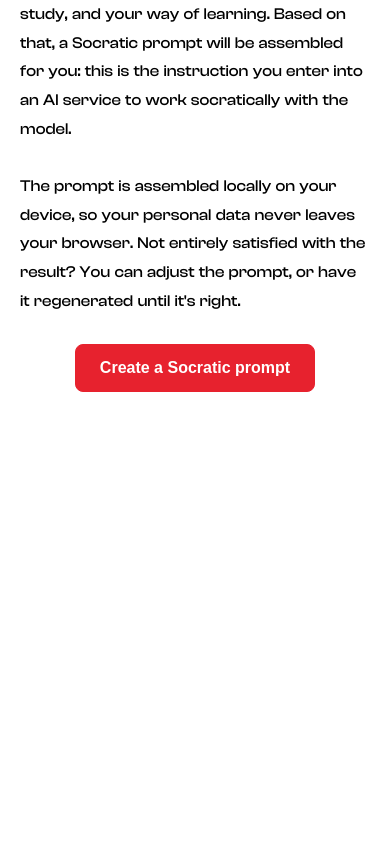
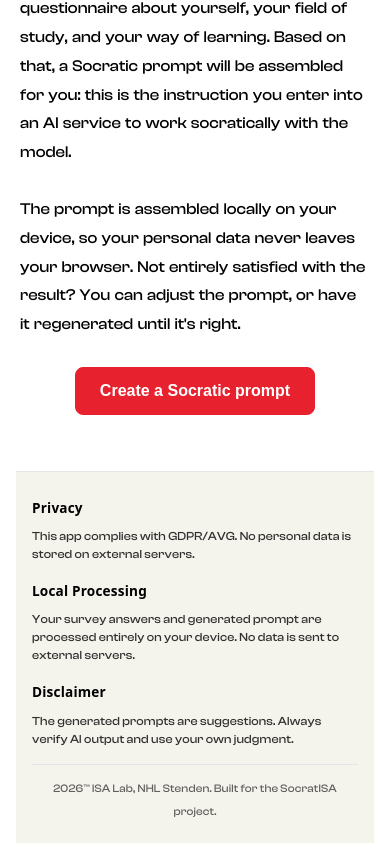
Before and after one commit to NHLStenden-ISAL/SocratISA, a React (Vite) app: page /#/ in a window 390 px wide. Shown: the part 5418-6273 px from the top of the page. Before the commit the page ends 5850 px from the top, so only its background shows below. Built offline with nearby package versions, Linux system fonts and the light colour scheme; a web font is replaced by a local one.

Commit message:
feat: footer component

```diff
--- a/src/App.css
+++ b/src/App.css
@@ -2,10 +2,13 @@
   max-width: 840px;
   margin: 0 auto;
   padding: 24px;
-  display: grid;
+  display: flex;
+  flex-direction: column;
   gap: 16px;
   text-align: left;
   position: relative;
+  min-height: 100svh;
+  box-sizing: border-box;
 }
 
 .error-boundary {
--- a/src/App.tsx
+++ b/src/App.tsx
@@ -13,6 +13,7 @@ import { useTheme } from './contexts/useTheme'
 import { useLanguage } from './contexts/useLanguage'
 import { useServices } from './contexts/useServices'
 import { useGPUStatus } from './hooks'
+import { Footer } from './components/Footer/Footer'
 
 /** Mapping van routes naar paginatitels. */
 const PAGE_TITLES: Record<string, string> = {
@@ -140,6 +141,8 @@ function App() {
       <main id="main-content">
         <Outlet />
       </main>
+
+      <Footer />
     </div>
   )
 }
--- /dev/null
+++ b/src/components/Footer/Footer.css
@@ -0,0 +1,89 @@
+.site-footer {
+  margin-top: auto;
+  padding: 32px 24px 24px;
+  border-top: 1px solid var(--border);
+  background: var(--code-bg);
+}
+
+.footer-inner {
+  max-width: 800px;
+  margin: 0 auto;
+}
+
+.footer-sections {
+  display: grid;
+  grid-template-columns: repeat(3, 1fr);
+  gap: 24px;
+  margin-bottom: 24px;
+}
+
+.footer-block h3 {
+  margin: 0 0 8px;
+  font-family: var(--heading);
+  font-size: 0.9rem;
+  font-weight: 600;
+  color: var(--text);
+}
+
+.footer-block p {
+  margin: 0;
+  font-size: 0.8rem;
+  line-height: 1.5;
+  color: var(--text);
+  opacity: 0.8;
+}
+
+.footer-bottom {
+  text-align: center;
+  padding-top: 16px;
+  border-top: 1px solid var(--border);
+}
+
+.footer-copy {
+  margin: 0;
+  font-size: 0.75rem;
+  color: var(--text);
+  opacity: 0.6;
+}
+
+@media (max-width: 768px) {
+  .site-footer {
+    margin-top: 36px;
+    padding: 28px 20px 20px;
+  }
+
+  .footer-sections {
+    grid-template-columns: repeat(2, 1fr);
+    gap: 20px;
+    margin-bottom: 20px;
+  }
+}
+
+@media (max-width: 640px) {
+  .site-footer {
+    margin-top: 28px;
+    padding: 24px 16px 20px;
+  }
+
+  .footer-sections {
+    grid-template-columns: 1fr;
+    gap: 16px;
+    margin-bottom: 16px;
+  }
+
+  .footer-block h3 {
+    font-size: 0.85rem;
+  }
+
+  .footer-block p {
+    font-size: 0.75rem;
+  }
+
+  .footer-bottom {
+    padding-top: 12px;
+  }
+
+  .footer-copy {
+    font-size: 0.7rem;
+  }
+}
--- /dev/null
+++ b/src/components/Footer/Footer.tsx
@@ -0,0 +1,38 @@
+/**
+ * Footer: voettekst met privacyinformatie en disclaimer.
+ * Bevat meldingen over lokale verwerking, GDPR/AVG en attributie.
+ */
+
+import { useTranslation } from 'react-i18next';
+import './Footer.css';
+
+export const Footer = () => {
+  const { t } = useTranslation();
+  const year = new Date().getFullYear();
+
+  return (
+    <footer className="site-footer" role="contentinfo">
+      <div className="footer-inner">
+        <div className="footer-sections">
+          <div className="footer-block">
+            <h3>{t('footer_privacy_title')}</h3>
+            <p>{t('footer_privacy_body')}</p>
+          </div>
+          <div className="footer-block">
+            <h3>{t('footer_local_title')}</h3>
+            <p>{t('footer_local_body')}</p>
+          </div>
+          <div className="footer-block">
+            <h3>{t('footer_disclaimer_title')}</h3>
+            <p>{t('footer_disclaimer_body')}</p>
+          </div>
+        </div>
+        <div className="footer-bottom">
+          <p className="footer-copy">
+            {t('footer_attribution', { year })}
+          </p>
+        </div>
+      </div>
+    </footer>
+  );
+};
--- a/src/locales/en.json
+++ b/src/locales/en.json
@@ -110,5 +110,12 @@
   "home_download_dialog_title": "Download AI model",
   "home_download_dialog_body": "To generate the prompt with AI, a model of about 2 GB needs to be downloaded. Do not do this on mobile data. Do you want to download the model?",
   "home_download_dialog_continue": "Yes, download",
-  "home_download_dialog_fallback": "No, use the standard version (without AI)"
+  "home_download_dialog_fallback": "No, use the standard version (without AI)",
+  "footer_privacy_title": "Privacy",
+  "footer_privacy_body": "This app complies with GDPR/AVG. No personal data is stored on external servers.",
+  "footer_local_title": "Local Processing",
+  "footer_local_body": "Your survey answers and generated prompt are processed entirely on your device. No data is sent to external servers.",
+  "footer_disclaimer_title": "Disclaimer",
+  "footer_disclaimer_body": "The generated prompts are suggestions. Always verify AI output and use your own judgment.",
+  "footer_attribution": "{{year}}™ ISA Lab, NHL Stenden. Built for the SocratISA project."
 }
--- a/src/locales/nl.json
+++ b/src/locales/nl.json
@@ -110,5 +110,12 @@
   "home_download_dialog_title": "AI-model downloaden",
   "home_download_dialog_body": "Om de prompt met AI te genereren moet er een model van ongeveer 2 GB worden gedownload. Doe dit niet via mobiele data. Wil je het model downloaden?",
   "home_download_dialog_continue": "Ja, downloaden",
-  "home_download_dialog_fallback": "Nee, gebruik de standaard versie (zonder AI)"
+  "home_download_dialog_fallback": "Nee, gebruik de standaard versie (zonder AI)",
+  "footer_privacy_title": "Privacy",
+  "footer_privacy_body": "Deze app voldoet aan de GDPR/AVG. Er worden geen persoonsgegevens op externe servers opgeslagen.",
+  "footer_local_title": "Lokale Verwerking",
+  "footer_local_body": "Je vragenlijstantwoorden en gegenereerde prompt worden volledig op je eigen apparaat verwerkt. Er worden geen gegevens naar externe servers verstuurd.",
+  "footer_disclaimer_title": "Disclaimer",
+  "footer_disclaimer_body": "De gegenereerde prompts zijn suggesties. Controleer altijd de output van AI en gebruik je eigen oordeel.",
+  "footer_attribution": "{{year}}™ ISA Lab, NHL Stenden. Gebouwd voor het SocratISA-project."
 }
```
Also changed, not shown: 1 other file (tests, documents, lock files or other folders).
